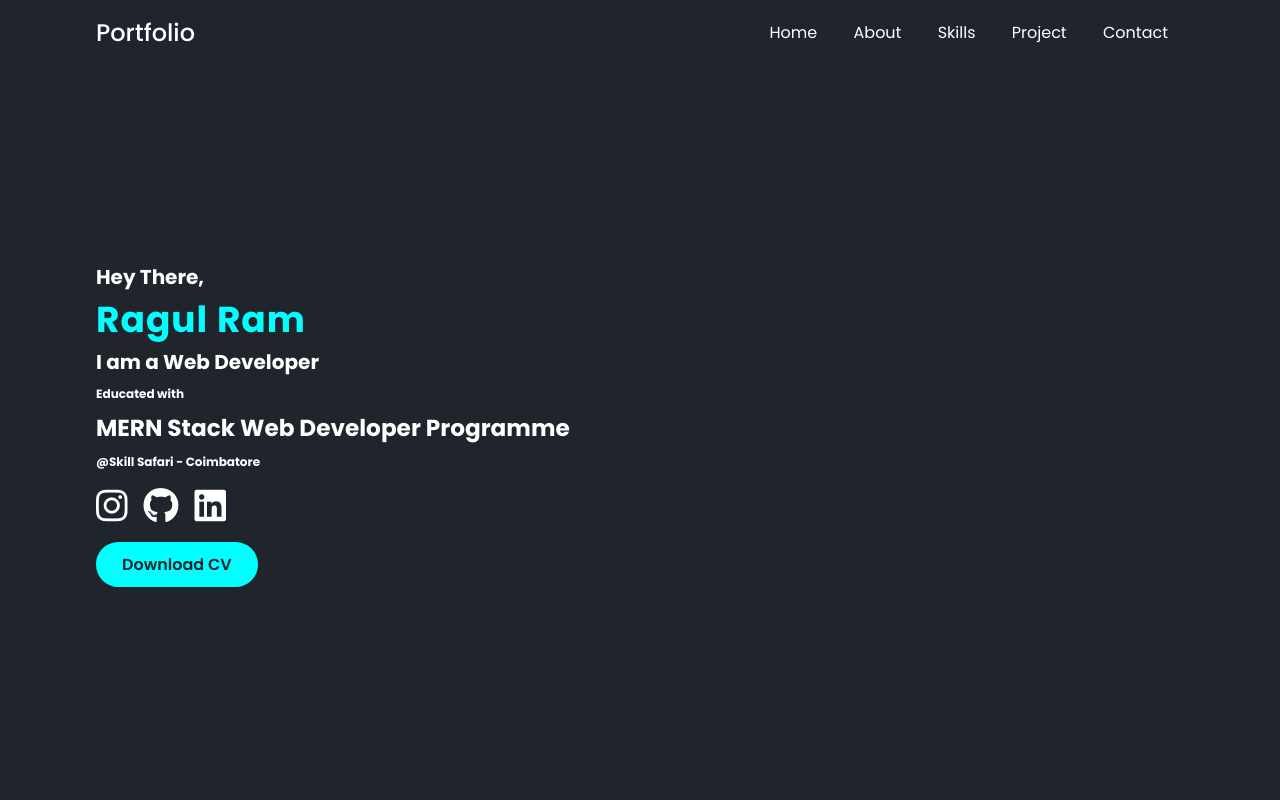
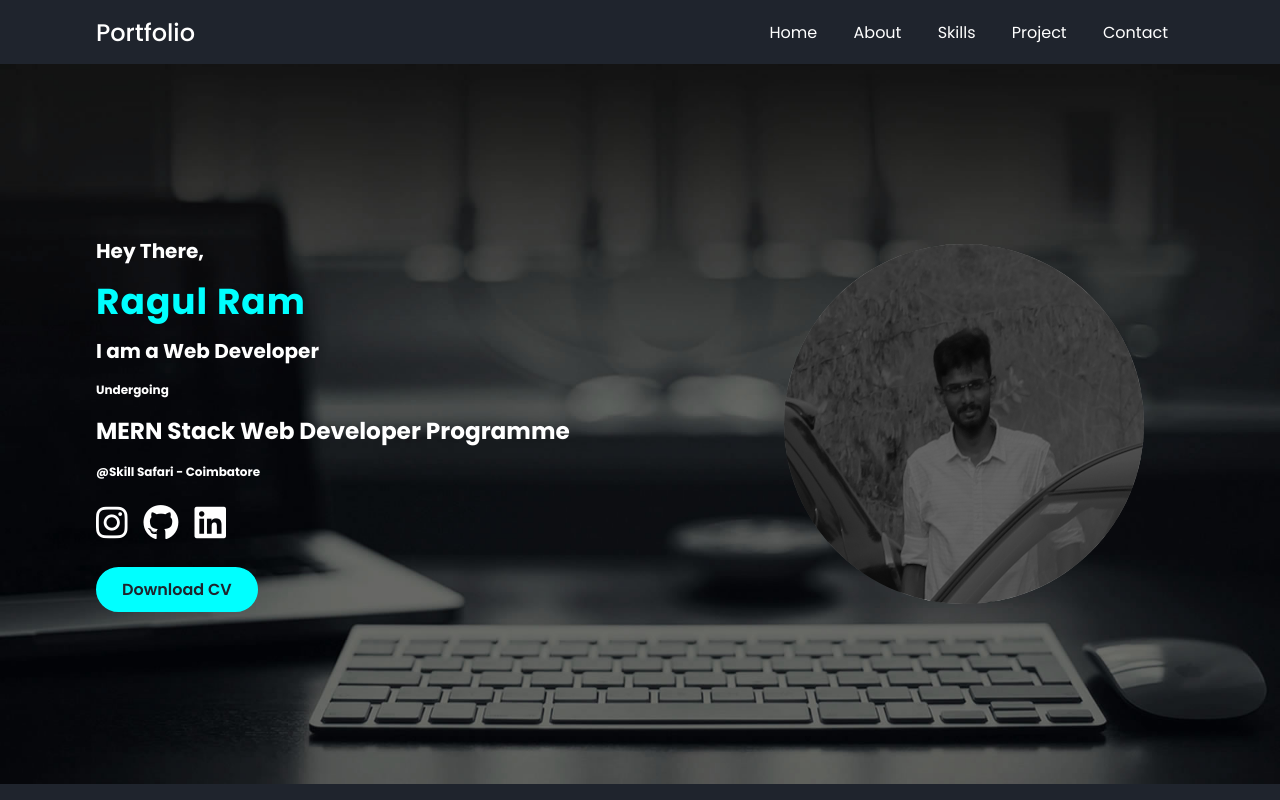
Before and after one commit to ragul0606/portfolio, a plain HTML site: page index.html in a window 1280 px wide. Drawn offline with Linux system fonts and the light colour scheme.

Commit message:
Adding some CSS

```diff
--- a/index.html
+++ b/index.html
@@ -28,7 +28,7 @@
     <header>
       <h3 class="hed-h">Portfolio</h3>
       <nav class="hed-nav">
-        <a href="#" class="header-anchor">Home</a>
+        <a href="#section-one" class="header-anchor">Home</a>
         <a href="#" class="header-anchor">About</a>
         <a href="#" class="header-anchor">Skills</a>
         <a href="#" class="header-anchor">Project</a>
@@ -36,12 +36,16 @@
       </nav>
     </header>
     <main>
-      <section>
+      <section class="section-one">
+        <div class="box-one">
+          <div class="box-left">
             <h3 class="main-s-h">Hey There,</h3>
             <h1 class="main-heading">Ragul Ram</h1>
             <h3 class="main-s-h">I am a Web Developer</h3>
-        <h4 class="support-heading">Educated with</h4>
-        <h2 class="main-support-heading">MERN Stack Web Developer Programme</h2>
+            <h4 class="support-heading">Undergoing</h4>
+            <h2 class="main-support-heading">
+              MERN Stack Web Developer Programme
+            </h2>
             <h4 class="support-heading">@Skill Safari - Coimbatore</h4>
             <div class="social-media">
               <a
@@ -69,6 +73,11 @@
               class="btn-download"
               >Download CV</a
             >
+          </div>
+          <div class="box-right">
+            <img src="./Images/IMG_6767.JPG" alt="Ragul Ram" class="my-photo" />
+          </div>
+        </div>
       </section>
     </main>
   </body>
--- a/style.css
+++ b/style.css
@@ -49,12 +49,70 @@ header {
 section {
   width: 100vw;
   height: 90vh;
+  display: flex;
+  flex-direction: row;
+  align-items: center;
+  justify-content: space-between;
   /* background-color: white; */
+}
+
+.box-one {
+  width: 100%;
+  height: 100%;
+  display: flex;
+  flex-direction: row;
+  align-items: center;
+  justify-content: center;
+  gap: 0.95rem;
+  background-image: url(./Images/background-1.jpg);
+  background-position: center;
+  background-repeat: no-repeat;
+  background-size: cover;
+}
+
+.box-left {
+  width: 50%;
   display: flex;
   flex-direction: column;
   align-items: start;
+  justify-content: start;
+  gap: 0.95rem;
+}
+
+.box-right {
+  width: 50%;
+  display: flex;
+  flex-direction: column;
+  align-items: center;
   justify-content: center;
-  gap: 0.5rem;
+  /* margin-right: 6rem; */
+}
+
+.my-photo {
+  width: auto;
+  height: auto;
+  border-radius: 50%;
+  filter: grayscale(100%) brightness(100%) contrast(100%);
+}
+
+.my-photo {
+  --s: 360px; /* the size of the image */
+  --b: 8px; /* the border thickness*/
+  --g: 14px; /* the gap */
+  --c: #4ecdc4; /* the color */
+
+  width: var(--s);
+  height: auto;
+  aspect-ratio: 1;
+  outline: calc(var(--s) / 2) solid #0009;
+  outline-offset: calc(var(--s) / -2);
+  cursor: pointer;
+  transition: 0.4s;
+}
+
+.my-photo:hover {
+  outline: var(--b) solid var(--c);
+  outline-offset: var(--g);
 }
 
 .main-s-h,
```
Also changed, not shown: Images/background-1.jpg (added), 1 other file. Lines whose indentation alone changed are shown as unchanged.
